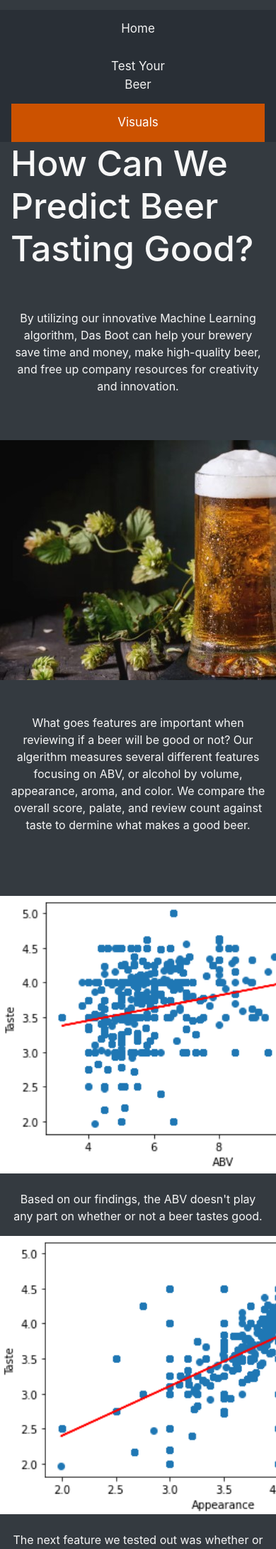
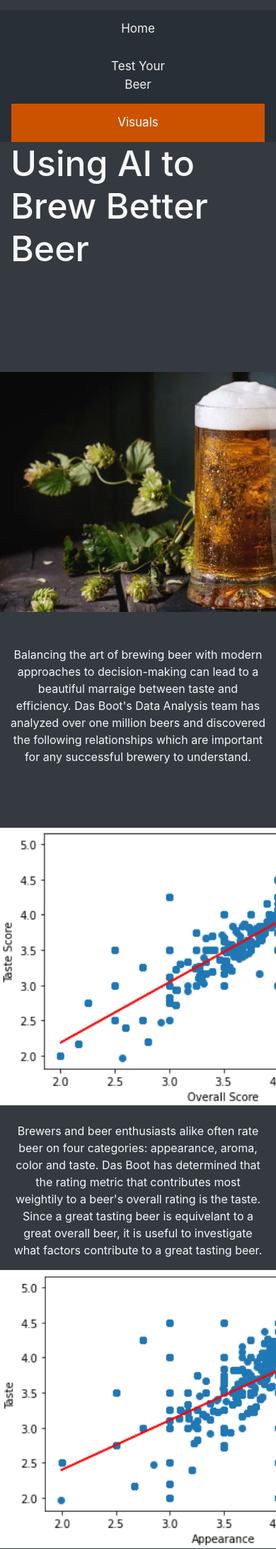
Before and after one commit to chase-dalton/Das-Boot-Brew-Review, a Flask app: page /visuals in a window 390 px wide; the page is wider, and only the part inside the window is pictured. Shown: the part 551-2733 px from the top of that part at 71% size. Run offline with Flask 2, Linux system fonts and the light colour scheme; some libraries are stand-ins or nearby versions.

Commit message:
editing text on visuals page

```diff
--- a/app/templates/visuals.html
+++ b/app/templates/visuals.html
@@ -14,7 +14,7 @@
 
 <body class="bg-dark">
     <div class="jumbotron">
-        <h1 class="display-1">Using AI to Predict Beer</h1>
+        <h1 class="display-1">Das Boot Brewery Consulting</h1>
     </div>
     <!-- Navigation bar -->
     <div class="topnav">
@@ -28,16 +28,13 @@
       <div class="container-fluid">
         <div class="row">
             <div class = "col-md-7 offset-md-3">
-                <h3>How Can We Predict Beer Tasting Good?</h3>
+                <h3>Using AI to Brew Better Beer</h3>
             </div>
                 <div style="text-align: center;">
                     <div class = "col-md-10 offset-md-3">
                         <p>
                             <br>
                             <br>
-                            By utilizing our innovative Machine Learning algorithm, Das Boot can help your brewery save
-                            time and money, make high-quality beer, and free up company
-                            resources for creativity and innovation.
                             <br>
                             <br>
                             <br>
@@ -54,9 +51,9 @@
             <p>
                 <br>
                 <br>
-                What goes features are important when reviewing if a beer will be good or not? Our algerithm measures several
-                different features focusing on ABV, or alcohol by volume, appearance, aroma, and color. We compare the overall score,
-                palate, and review count against taste to dermine what makes a good beer.
+                Balancing the art of brewing beer with modern approaches to decision-making can lead to a beautiful marraige between taste and efficiency.
+                Das Boot's Data Analysis team has analyzed over one million beers and discovered the following relationships which are important
+                for any successful brewery to understand.
                 <br>
                 <br>
                 <br>
@@ -65,13 +62,16 @@
         </div>
     </div>
             <div style="text-align: center;">
-                <img src="../static/images/ABV_vs_taste.PNG" alt="ABV" width="577.5" height="391.5">
+                <img src="../static/images/overall_vs_taste.PNG" alt="ABV" width="577.5" height="391.5">
             </div>
             <div class="col-md-9 offset-md-2">
                 <div style="text-align: center;">
                     <p>
                         <br>
-                        Based on our findings, the ABV doesn't play any part on whether or not a beer tastes good.
+                        Brewers and beer enthusiasts alike often rate beer on four categories: appearance, aroma, color and taste.  Das Boot has determined that
+                        the rating metric that contributes most weightily to a beer's overall rating is the taste.  Since a great tasting beer is equivelant to a great
+                        overall beer, it is useful to investigate what factors contribute to a great tasting beer.
+
                     </p>
                 </div>
             </div>
@@ -83,10 +83,10 @@
                 <div style="text-align: center;">
                     <p>
                         <br>
-                            The next feature we tested out was whether or not appearance had any affect on taste. While it may be shocking at first to
-                        see that there is a positive correlation between the appearance and taste of the beer, the reasoning makes sense.
+                        While it may be surprising at first to
+                        learn that there is a relatively strong positive correlation between the appearance and taste of a beer, it makes sense.
                         The type of glass that the beer is served in, the head and the head retention, and the lacing after taking a nice long sip
-                        all play an important factor when it comes to the appearance of the beer.
+                        all play an important factor when it comes to enjoying a pint.
                     </p>
                 </div>
             </div>
@@ -98,9 +98,9 @@
                 <div style="text-align: center;">
                     <p>
                         <br>
-                            How many people want to drink a beer that smells like the men's locker room? Not very many with the aroma being one of the most
-                        important features when it comes to determining a good beer. Smell is such an important part of determining if we like something,
-                        and that doesn't stop for beer.
+                        How many people want to drink a beer that smells like the men's locker room?  None.
+                        There is a very strong positive correlation between aroma and taste of beer. The sense of smell is very closley linked with taste
+                        and that is as true for beer as any other food.  Even a great tasting beer will not be successful if the aroma is off-putting.
                         <br>
                     </p>
                 </div>
@@ -113,20 +113,25 @@
                 <div style="text-align: center;">
                     <p>
                         <br>
-                        The color has no correlation when it comes to how well a beeer tastes.
+                        There is very little correlation between color and taste of a beer.  One should remember, however, that this visualization is for over one million
+                        different styles of beer.  A successful brewery should remember, that color may not be important to overall taste, but consumers will generally expect
+                        Pilsners to be pale, and stouts to be dark.
+
+                        Green beer, for example, would ordinarily be unappealing, but once a year it's a fan favorite!
                         <br>
                     </p>
                 </div>
             </div>
         </div>
             <div style="text-align: center;">
-                <img src="../static/images/overall_vs_taste.PNG" alt="ABV" width="577.5" height="391.5">
+                <img src="../static/images/ABV_vs_taste.PNG" alt="ABV" width="577.5" height="391.5">
             </div>
             <div class="col-md-9 offset-md-2">
                 <div style="text-align: center;">
                     <p>
                         <br>
-                        Not supprisingly the better the overall score, the better the beer tastes!
+                        Alcohol by Volume is another parameter that seems to have very little effect on beer taste.  There are beers of various alcohol levels across almost
+                        all beer styles.
                     </p>
                 </div>
             </div>
@@ -138,23 +143,25 @@
                 <div style="text-align: center;">
                     <p>
                         <br>
-                        Text goes here.
+                        Novice beer reviewers may question what exactly a review of the 'palate' of a beer might entail.  Generally
+                        this is where carbonation, mouthfeel and bitterness may contribute to a reviewer's rating.
+                        Not surprisingly then, palate is closely correlated to taste.
                     </p>
                 </div>
             </div>
-        </div>
-            <div style="text-align: center;">
+        <!-- </div> -->
+            <!-- <div style="text-align: center;">
                 <img src="../static/images/review_count_vs_taste.PNG" alt="ABV" width="577.5" height="391.5">
-            </div>
-            <div class="col-md-9 offset-md-2">
+            </div> -->
+            <!-- <div class="col-md-9 offset-md-2">
                 <div style="text-align: center;">
                     <p>
                         <br>
                         Text goes here.
                     </p>
                 </div>
-            </div>
-        </div>
+            </div> -->
+        <!-- </div> -->
             <div style="text-align: center;">
                 <img src="../static/images/highest_review_count_styles.PNG" alt="ABV" width="577.5" height="391.5">
             </div>
@@ -162,8 +169,8 @@
                 <div style="text-align: center;">
                     <p>
                         <br>
-                            Some of the highest reviewed beers are ales with 6 of the 7 most reviewed beers being ales. The only one that is not an ale is the
-                        Russian Imperial Stout which comes in second to the most reviews behind the American Double IPA.
+                        According to information from BeerAdvocate, these beers have the highest number of reviews.  One could infer that these beers are popular
+                        since there are so many beer drinkers posting reviews about these particular beers.
                     </p>
                 </div>
             </div>
@@ -175,14 +182,13 @@
                 <div style="text-align: center;">
                     <p>
                         <br>
-                        While ales may be some of the most reviewed beers, that doesn't mean they are all the best. Only the American Double IPA made the top 7
-                        highest rated beer list coming in second behind the American Double Stout. The most supprising result is Lambric Fruit coming in 7th, which
-                        is a sour beer.
+                        While ales may be some of the most reviewed beers, that doesn't mean they are the most highly rated. Only the American Double IPA made the top 7
+                        lists for both highest number of reviews and highest overall rating.  Interestingly, a sour beer made the list, coming with the 7th highest average rating.
                     </p>
                 </div>
             </div>
         </div>
-    <div style="text-align: center;">
+    <!-- <div style="text-align: center;">
         <p>
             <br>
             <br>
@@ -190,5 +196,5 @@
             whether or not your recipe will produce a well-reviewed beer.
             <br>
         </p>
-    </div>
+    </div> -->
 </html>
```
